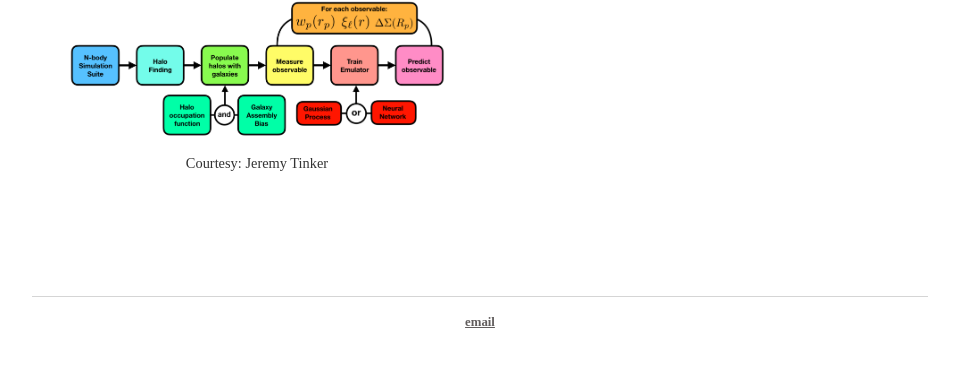
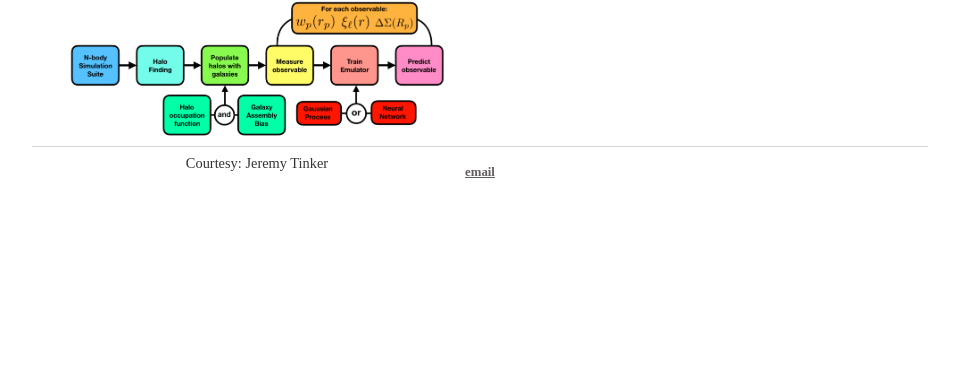
Before and after one commit to arkabanerjee/arkabanerjee.github.io, a Jekyll site: the page built from research/index.html, in a window 1280 px wide. Shown: the part 4208-4599 px from the top of the page, without its empty margins (160-1119 px from the left). Built offline with Jekyll 4.4.1, drawn with Linux system fonts in a browser that asks for light colours; after the commit the page ends 4452 px from its top, so only the background shows below that.

Commit message:
Check height

```diff
--- a/research/index.html
+++ b/research/index.html
@@ -49,7 +49,7 @@ title: Arka Banerjee's Research
         <div style="width: 450px;  height: 300px;">
             <p align=”justify”>In the <a href ="https://aemulusproject.github.io/">Aemulus project</a>, we aim to combine the outputs of the <b>N-body simulations</b>, along with <b>models of the galaxy-halo connection</b>, and <b>machine learning techniques</b> to make accurate predictions for various nonlinear observables as a function of cosmology. These predictions can then be compared to data from surveys to <b>jointly constrain cosmological parameters and galaxy formation physics</b>. </p>
        </div>
-       <div style="width: 450px; height: 300px;">
+       <div style="width: 450px; height: 150px;">
             <img src="flowchart.png"  class="center">
             <p style="text-align:center;"> Courtesy: Jeremy Tinker</p>
        </div>
```
